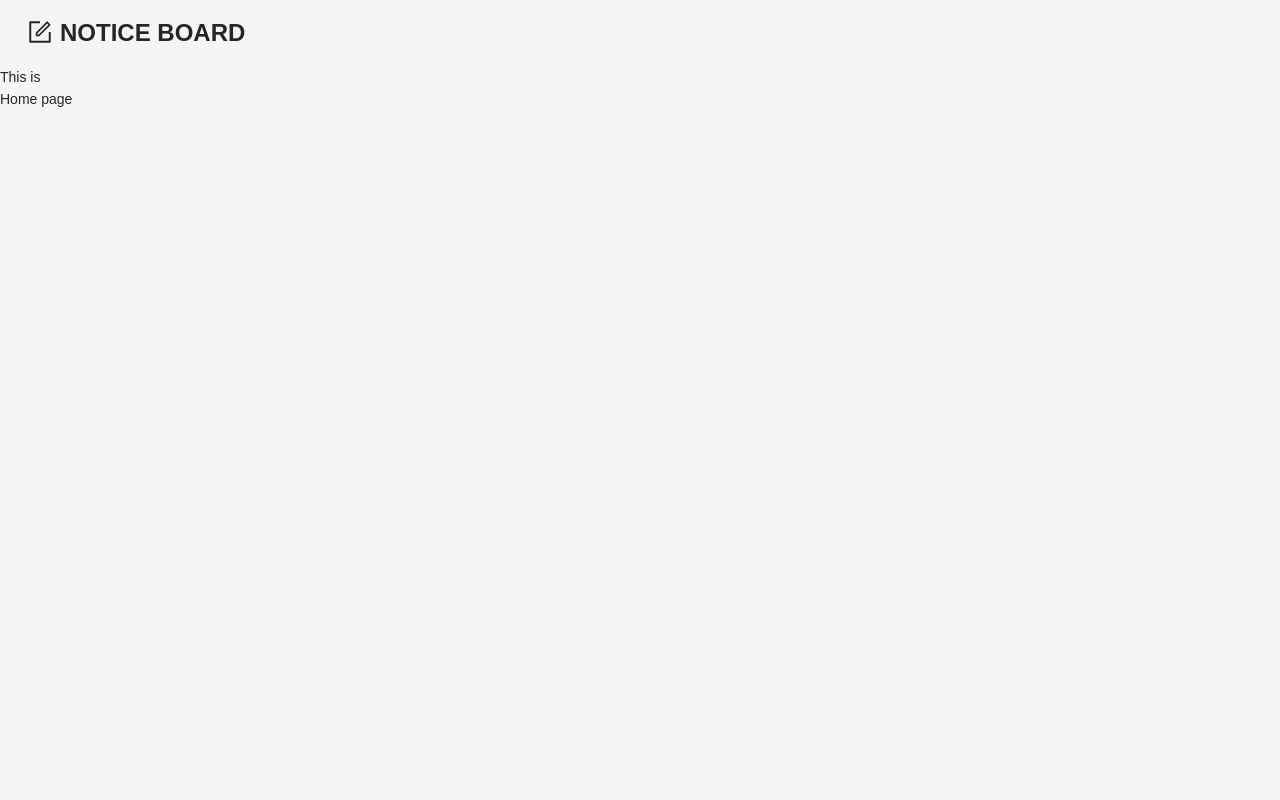
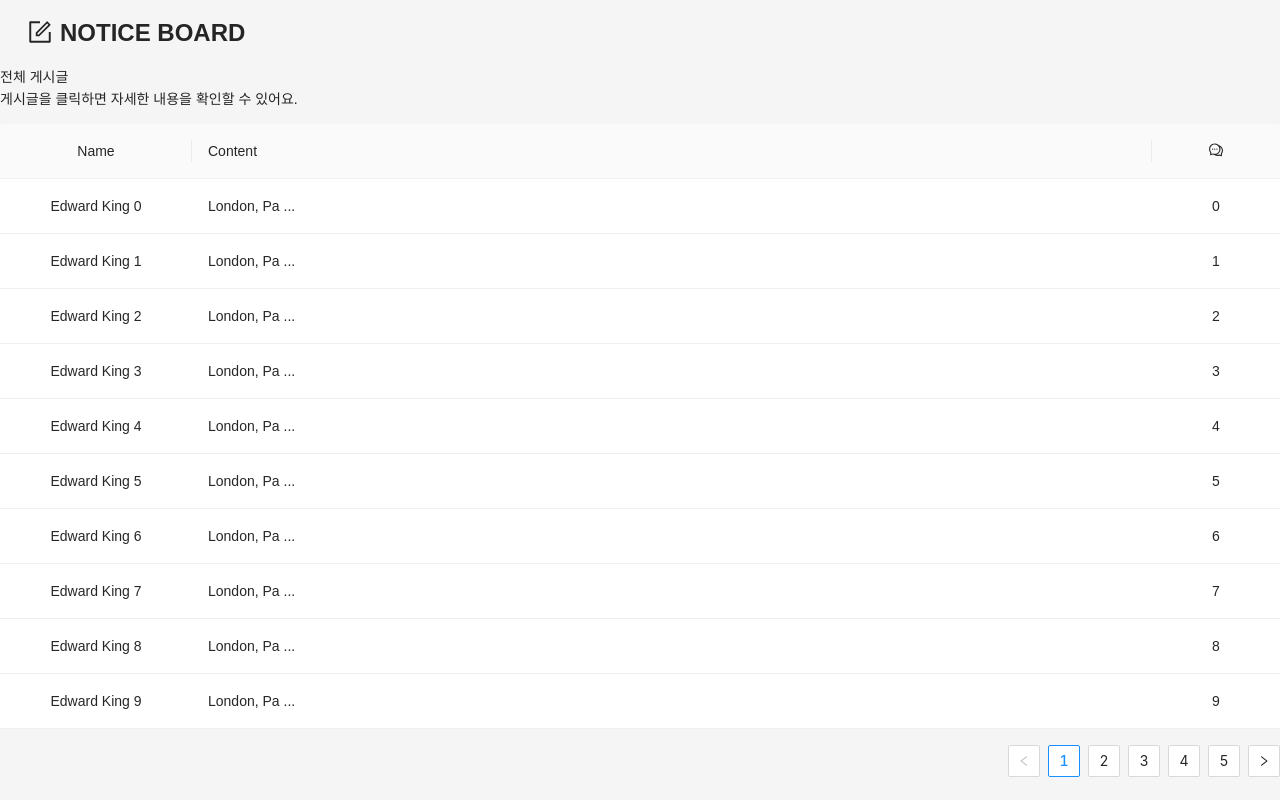
Before and after one commit to Mirrer1/Bulletin_Board, a Next.js app: page / in a window 1280 px wide. Built offline with nearby package versions, Linux system fonts and the light colour scheme.

Commit message:
Tag: Add post list

```diff
--- /dev/null
+++ b/components/PostList/index.tsx
@@ -0,0 +1,68 @@
+import React from 'react';
+import { Table } from 'antd';
+import type { ColumnsType } from 'antd/es/table';
+import { CommentOutlined } from '@ant-design/icons';
+
+interface DataType {
+  key: number;
+  name: string;
+  content: string;
+  comment: number;
+}
+
+const PostList = () => {
+  const columns: ColumnsType<DataType> = [
+    {
+      title: 'Name',
+      dataIndex: 'name',
+      width: '15%',
+      align: 'center',
+    },
+    {
+      title: 'Content',
+      dataIndex: 'content',
+      render: (content: string) => {
+        if (content.length > 10) return <div>{content.slice(0, 10) + ' ...'}</div>;
+        else return <div>{content}</div>;
+      },
+    },
+    {
+      title: <CommentOutlined />,
+      dataIndex: 'comment',
+      width: '10%',
+      align: 'center',
+    },
+  ];
+
+  const data = [];
+  for (let i = 0; i < 50; i++) {
+    data.push({
+      key: i,
+      name: `Edward King ${i}`,
+      content: `London, Park Lane no. London, Park Lane no. London, Park Lane no. London, Park Lane no. ${i}`,
+      comment: i,
+    });
+  }
+
+  const onRow = (record: DataType) => {
+    return {
+      onClick: () => {
+        console.log(record);
+      },
+    };
+  };
+
+  return (
+    <>
+      <Table
+        columns={columns}
+        dataSource={data}
+        pagination={{ pageSize: 10 }}
+        rowKey={record => record.key}
+        onRow={onRow}
+      />
+    </>
+  );
+};
+
+export default PostList;
--- a/pages/index.tsx
+++ b/pages/index.tsx
@@ -1,13 +1,18 @@
 import React from 'react';
 
 import AppLayout from '@components/AppLayout';
+import PostList from '@components/PostList';
 
 const Home = () => {
   return (
     <>
       <AppLayout>
-        <div>This is</div>
-        <div>Home page</div>
+        <section>
+          <header>전체 게시글</header>
+          <p>게시글을 클릭하면 자세한 내용을 확인할 수 있어요.</p>
+
+          <PostList />
+        </section>
       </AppLayout>
     </>
   );
```
